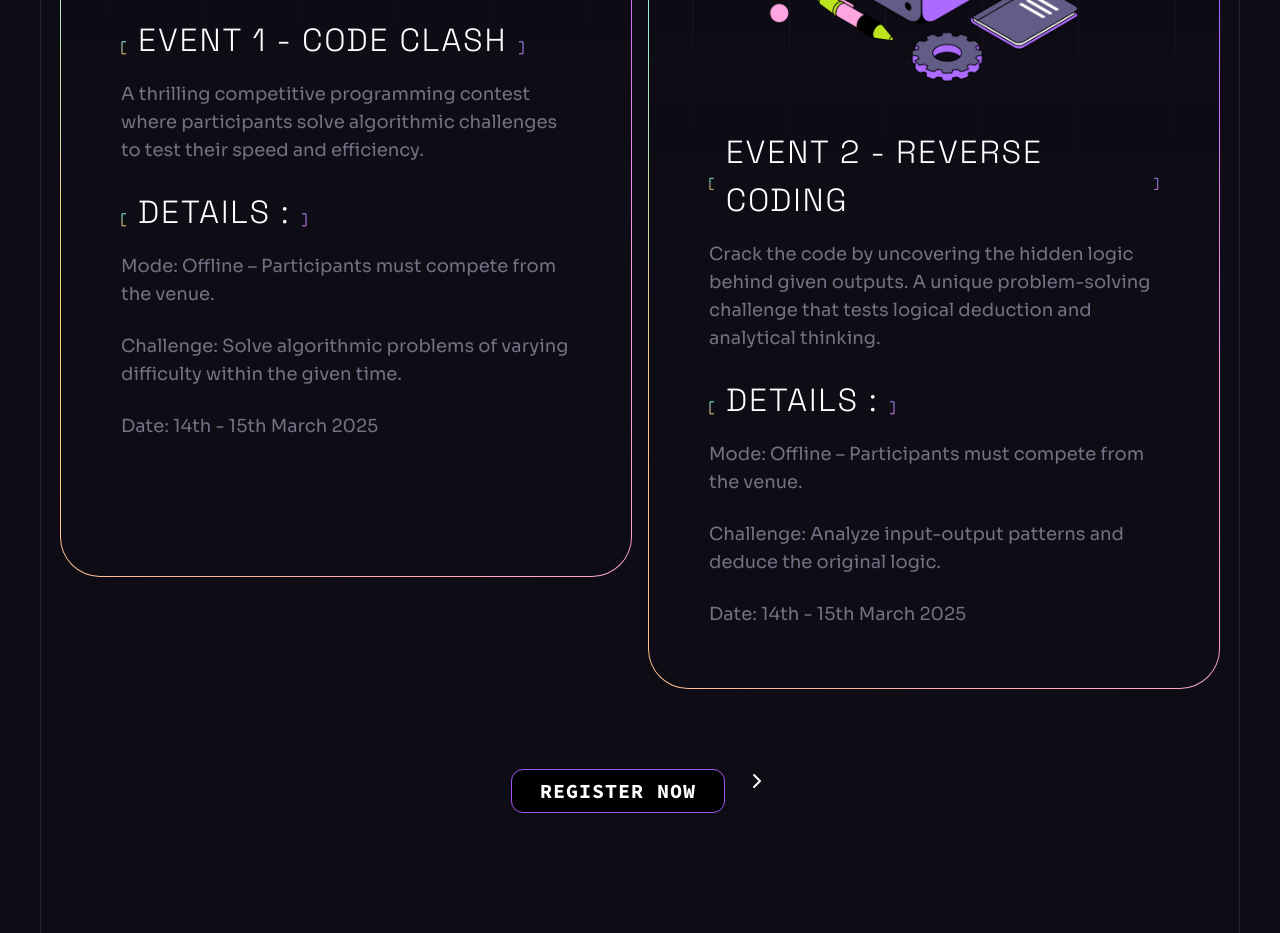
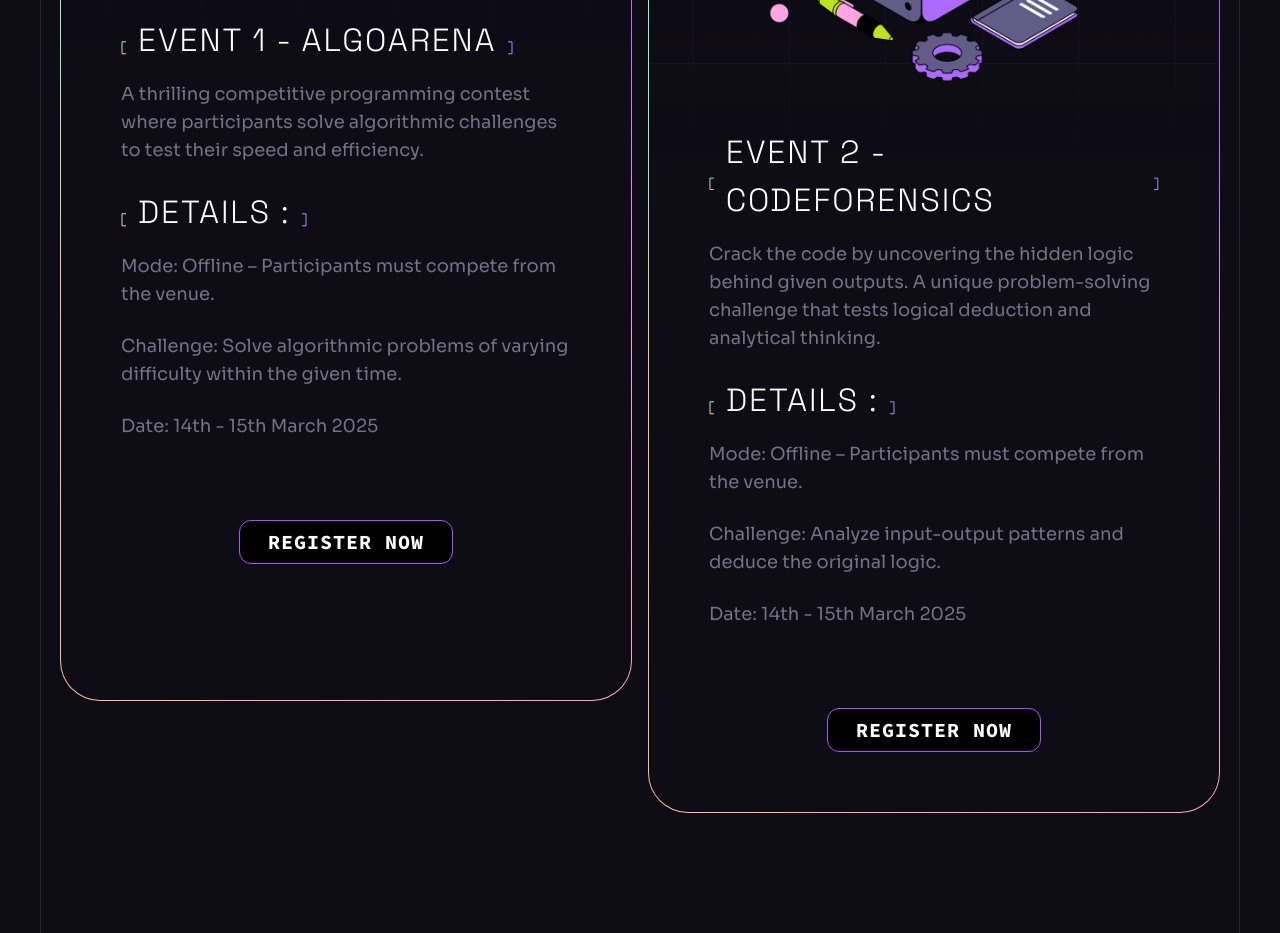
Before and after one commit to shivam6967/vision, a React (Vite) app: page /eventfour in a window 1280 px wide. Shown: the part 840-1773 px from the top of the page. Built offline with nearby package versions, Linux system fonts and the light colour scheme.

Commit message:
cybermind

```diff
--- a/src/components/EventFour.jsx
+++ b/src/components/EventFour.jsx
@@ -86,21 +86,25 @@ const Roadmap = () => (
                                         </li>
                                     </ul>
                                 </div>
+
+                                <div className="flex justify-center mt-12 md:mt-15 xl:mt-20">
+                                    <Button
+                                        className="bg-black rounded-xl text-white border border-purple-500 text-xl"
+                                        onClick={() => {
+                                            window.open(
+                                                item.registerLink,
+                                                "_blank"
+                                            );
+                                        }}
+                                    >
+                                        Register Now
+                                    </Button>
+                                </div>
                             </div>
                         </div>
                     );
                 })}
-
                 <Gradient />
-            </div>
-            <div className="flex justify-center mt-12 md:mt-15 xl:mt-20">
-                <Button
-                    className="bg-black rounded-xl text-white border border-purple-500 text-xl"
-                    href="https://forms.gle/jUvmhwcj7t6H5UqV9"
-                >
-                    Register Now
-                </Button>
-                <Arrow />
             </div>
         </div>
     </Section>
--- a/src/constants/index.js
+++ b/src/constants/index.js
@@ -76,7 +76,7 @@ export const brainwaveServicesIcons = [
 export const roadmapthree = [
   {
     id: "0",
-    title: "Event 1 - Code Clash",
+    title: "Event 1 - AlgoArena",
     text: "A thrilling competitive programming contest where participants solve algorithmic challenges to test their speed and efficiency.",
     date: "14th - 15th March 2025",
     status: "progress",
@@ -84,11 +84,12 @@ export const roadmapthree = [
     textone: "Details :",
     texttwo: "Mode: Offline – Participants must compete from the venue.",
     textthree: "Challenge: Solve algorithmic problems of varying difficulty within the given time.",
-    textfour: "Date: 14th - 15th March 2025"
+    textfour: "Date: 14th - 15th March 2025",
+    registerLink: "https://unstop.com/p/cybermind-algoarena-walchand-college-of-enginnering-1402900",
   },
   {
     id: "1",
-    title: "Event 2 - Reverse Coding",
+    title: "Event 2 - CodeForensics",
     text: "Crack the code by uncovering the hidden logic behind given outputs. A unique problem-solving challenge that tests logical deduction and analytical thinking.",
     date: "14th - 15th March 2025",
     status: "done",
@@ -96,7 +97,8 @@ export const roadmapthree = [
     textone: "Details :",
     texttwo: "Mode: Offline – Participants must compete from the venue.",
     textthree: "Challenge: Analyze input-output patterns and deduce the original logic.",
-    textfour: "Date: 14th - 15th March 2025"
+    textfour: "Date: 14th - 15th March 2025",
+    registerLink: "https://unstop.com/p/cybermind-codeforensics-walchand-college-of-enginnering-1402909",
   }
 
 
@@ -343,7 +345,7 @@ export const benefits = [
   {
     id: "3",
     title: "Cybermind",
-    text: "Enter Cybermind – the arena where coding brilliance meets analytical sharpness! Compete in high-stakes programming challenges designed to test your problem-solving, logic, and debugging skills. Only the best will rise to the top!",
+    text: "The battleground where Competitive Programming meets Reverse Coding! Solve algorithmic challenges with speed and efficiency, or decode hidden logic from outputs. Sharpen your problem-solving skills and prove your dominance!",
     backgroundUrl: "./src/assets/benefits/card-4.svg",
     imageUrl: benefitImage2,
     iconUrl: benefitIcon4,
```
